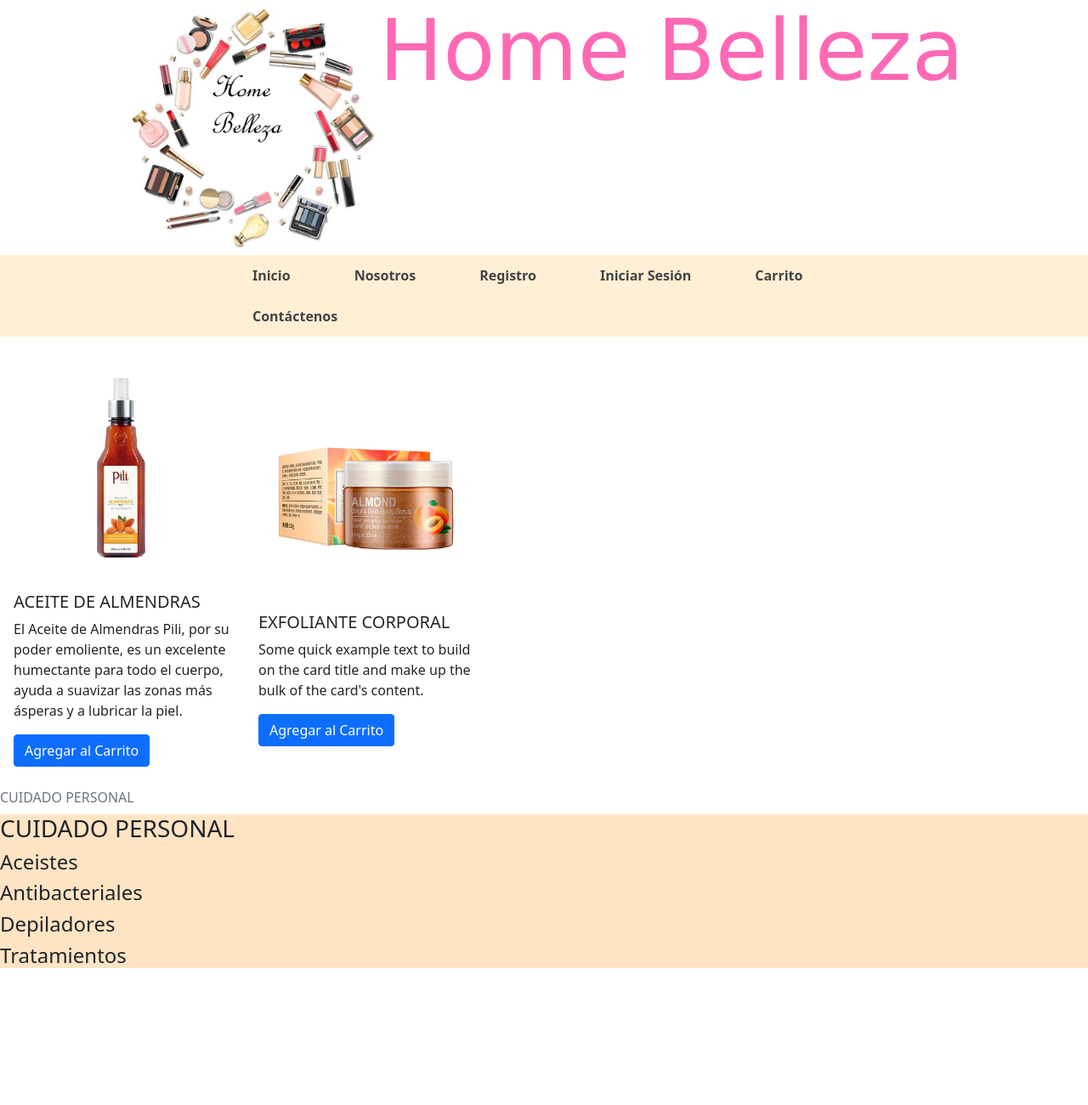
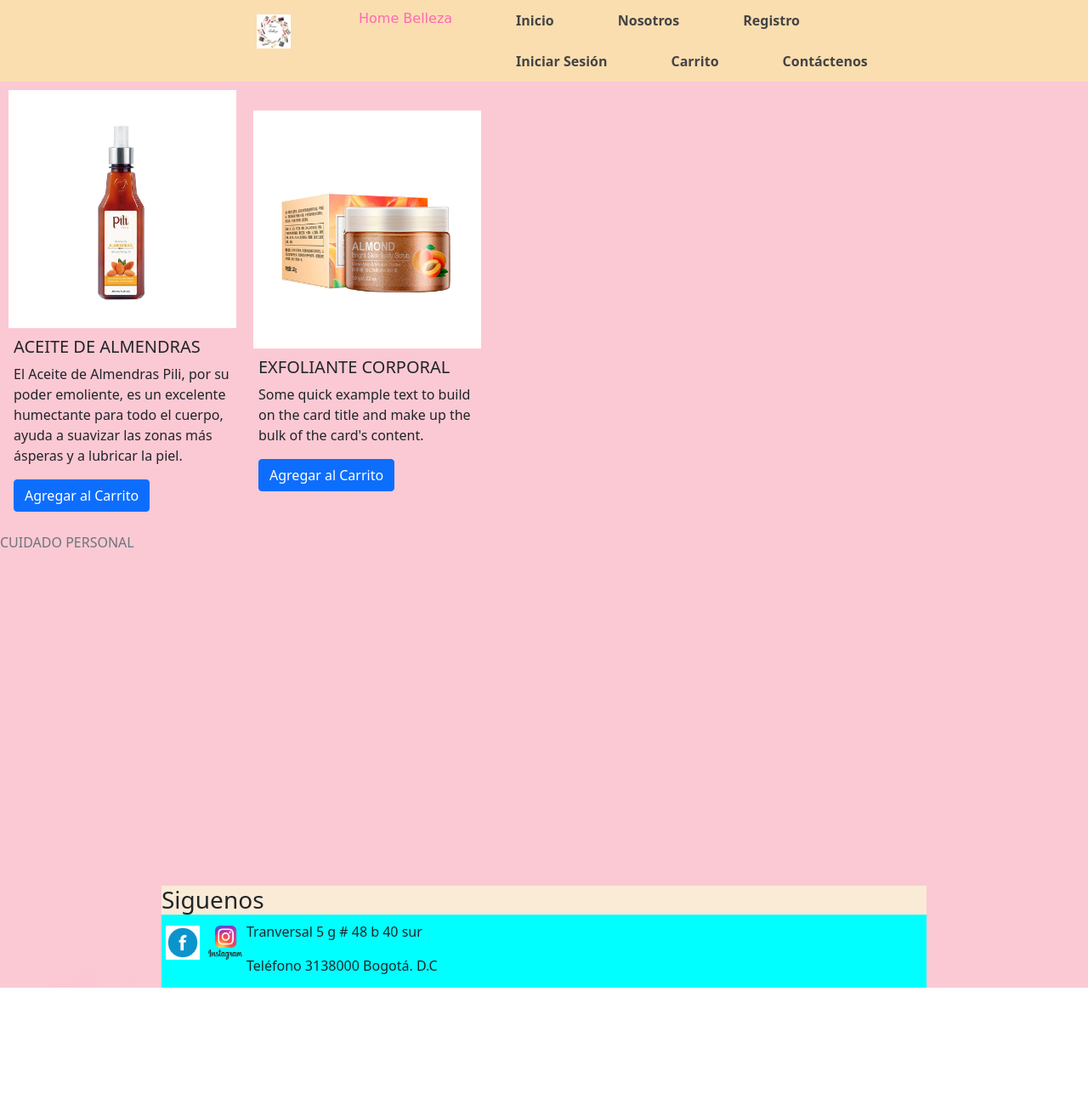
Before and after one commit to pecs07/BELLEZA-S-HOME, a plain HTML site: page html/cuidadopersonal.html in a window 1280 px wide. Shown: the top 1300 px of the page at 85% size. After the commit the page ends 1162 px from the top, so only its background shows below. Drawn offline with nearby package versions, Linux system fonts and the light colour scheme; a web font is replaced by a local one.

Commit message:
corregir error faltal

```diff
--- a/css/cuidadopersonal.css
+++ b/css/cuidadopersonal.css
@@ -7,22 +7,28 @@
   body {
     background:#ffffff;
     font-family: 'calibri';
+    /*stilos fondo */
+    height: 800px;
+    background-image: url("../images/fondo.jpg");
+    background-size: cover;
+    background-size: 100rem;
+    background-repeat: no-repeat;
+    background-position: center center;
+    background-attachment: fixed;
+
 
   }
   /*estilo letra titulo*/
   .letralogo{
     font-family: 'Beau Rivage', cursive;
-    text-align:center;
-    font-size: 100px;
+    text-align:left ;
+    font-size: 100%;
     color: #ff69b4;
 
     }
-    .logo {
-      display: flex;
-      justify-content: center;
-    }
+
   header {
-    background: #ffefd5;
+    background: #fadeb0;
     width: 100%;
     clear: both;
     content:'';
@@ -34,9 +40,10 @@
       margin: 0 auto;
     }
 
+
     img {
-      width: 300px;
-      height: 300px;
+      width: 50px;
+      height: 50px;
       float: left;
       padding: 5px;
 
@@ -75,17 +82,30 @@
       width: 100%;
     }
 
+
+    /* estilo bootstrap*/
+    .card-img-top{
+      width: 100px;
+      height: 300px;
+      float: left;
+      padding: 10px;
+    }
 /*estilo footer*/
 footer{
   display: block;
   margin-left: auto;
   margin-right: auto;
-  width: 300px;
+  width: 900px;
   height: 120px;
   margin-top: 30%;
   background-color: aqua;
 }
 footer>a>img{
-  width: 30%;
-  height: 60%;
+  width: 50px;
+  height: 50px;
 }
+footer>span {
+  display: block;
+  margin-left: auto;
+  margin-right: auto;
+}
--- a/css/index.css
+++ b/css/index.css
@@ -96,13 +96,12 @@ margin: 0 10px;
     margin: 0 auto;
   }
 
-  img {
+ /* img {
     width: 150px;
     height: 150px;
     float: left;
     padding: 4px;
-
-  }
+  }*/
 
   nav {
     float: right;
@@ -115,6 +114,14 @@ margin: 0 10px;
     float: left;
     position: relative;
   }
+
+  nav ul li a img {
+    width: 150px;
+    height: 150px;
+    float: left;
+    padding: 4px;
+  }
+
 
   nav ul li a {
     text-decoration: none;
--- a/html/cuidadopersonal.html
+++ b/html/cuidadopersonal.html
@@ -12,28 +12,27 @@
     <link href="https://cdn.jsdelivr.net/npm/bootstrap@5.1.3/dist/css/bootstrap.min.css" rel="stylesheet" integrity="sha384-1BmE4kWBq78iYhFldvKuhfTAU6auU8tT94WrHftjDbrCEXSU1oBoqyl2QvZ6jIW3" crossorigin="anonymous">
 </head>
 <body>
-        <div class="logo">
-            <div>
-               <a href="./index.html"><img id="Arriba"  src="../images/logo.png" alt="Logo "></a>
-            </div>
-            <div>
-               <h1 class="letralogo">Home Belleza</h1>
-            </div>
-         </div>
+
           <header>
-               <div class="menu">
+                  <div class="menu">
                      <nav>
                         <ul>
+                           <li><a href="./index.html"><img id="Arriba"  src="../images/logo.png" alt="Logo "></a></li>
+                           <li><h1 class="letralogo">Home Belleza</h1></li>
                            <li><a href="index.html">Inicio</a></li>
                            <li><a href="nosotros.html">Nosotros</a></li>
                            <li><a href="./registro.html">Registro</a></li>
                            <li><a href="./iniciosesion.html">Iniciar Sesión</a></li>
                            <li><a href="#">Carrito</a></li>
                            <li><a href="./contactenos.html">Contáctenos</a></li>
+
                         </ul>
                      </nav>
                </div>
             </header>
+
+
+
 
    <script src="https://cdn.jsdelivr.net/npm/bootstrap@5.1.3/dist/js/bootstrap.bundle.min.js" integrity="sha384-ka7Sk0Gln4gmtz2MlQnikT1wXgYsOg+OMhuP+IlRH9sENBO0LRn5q+8nbTov4+1p" crossorigin="anonymous"></script>
    <section>
@@ -67,21 +66,6 @@
       </table>
       </section>
 
-    <section style="background-color: bisque;">
-        <h3> CUIDADO PERSONAL</h3>
-        <article>
-           <h4>Aceistes</h4>
-        </article>
-        <article>
-            <h4>Antibacteriales</h4>
-         </article>
-         <article>
-            <h4>Depiladores</h4>
-         </article>
-         <article>
-            <h4>Tratamientos</h4>
-         </article>
-        </section>
 
         <footer>
             <span style="background-color: antiquewhite;"> <h3>Siguenos</h3></span>
```
Also changed, not shown: html/index.html (+1 -1 lines), images/fondo.jpg (added).
